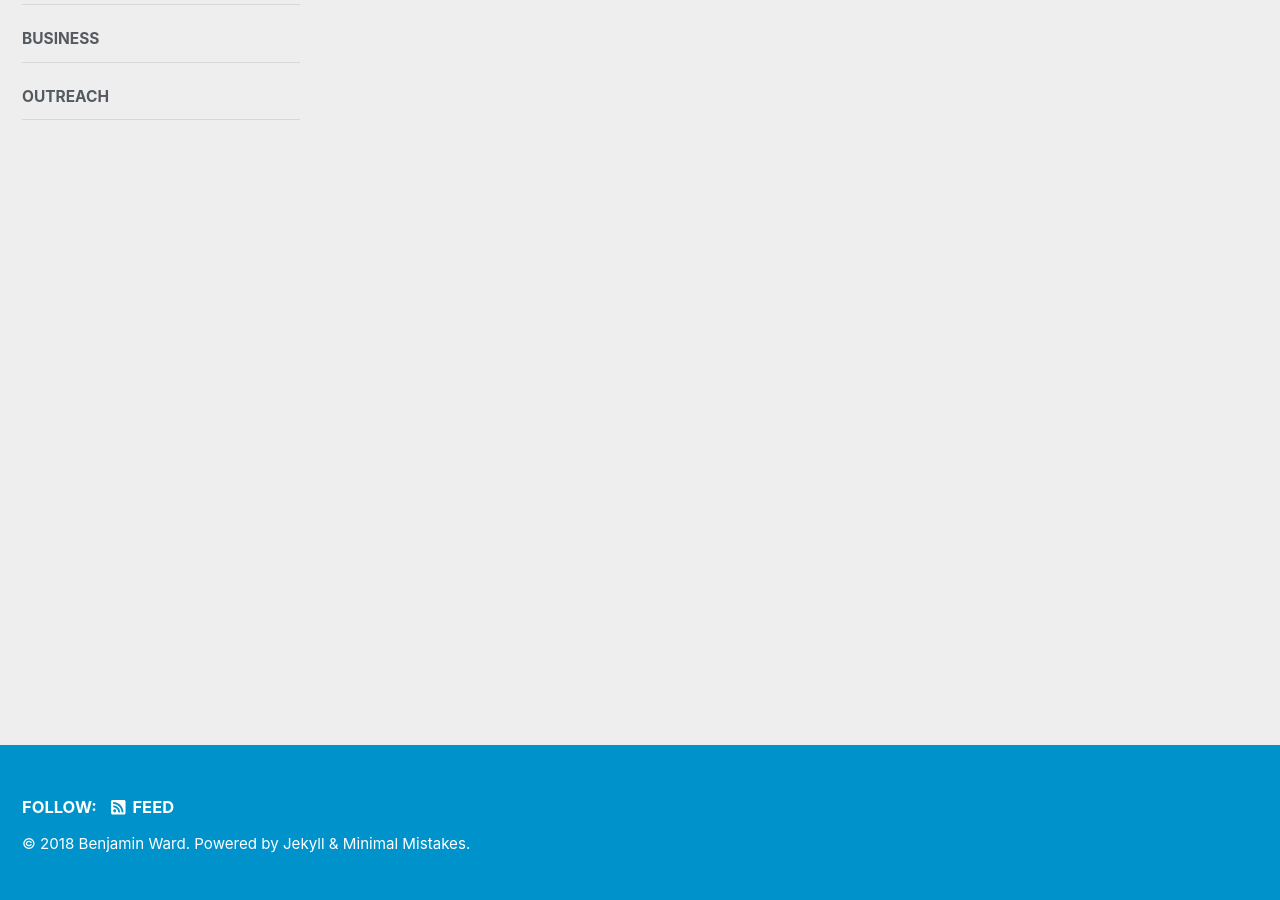
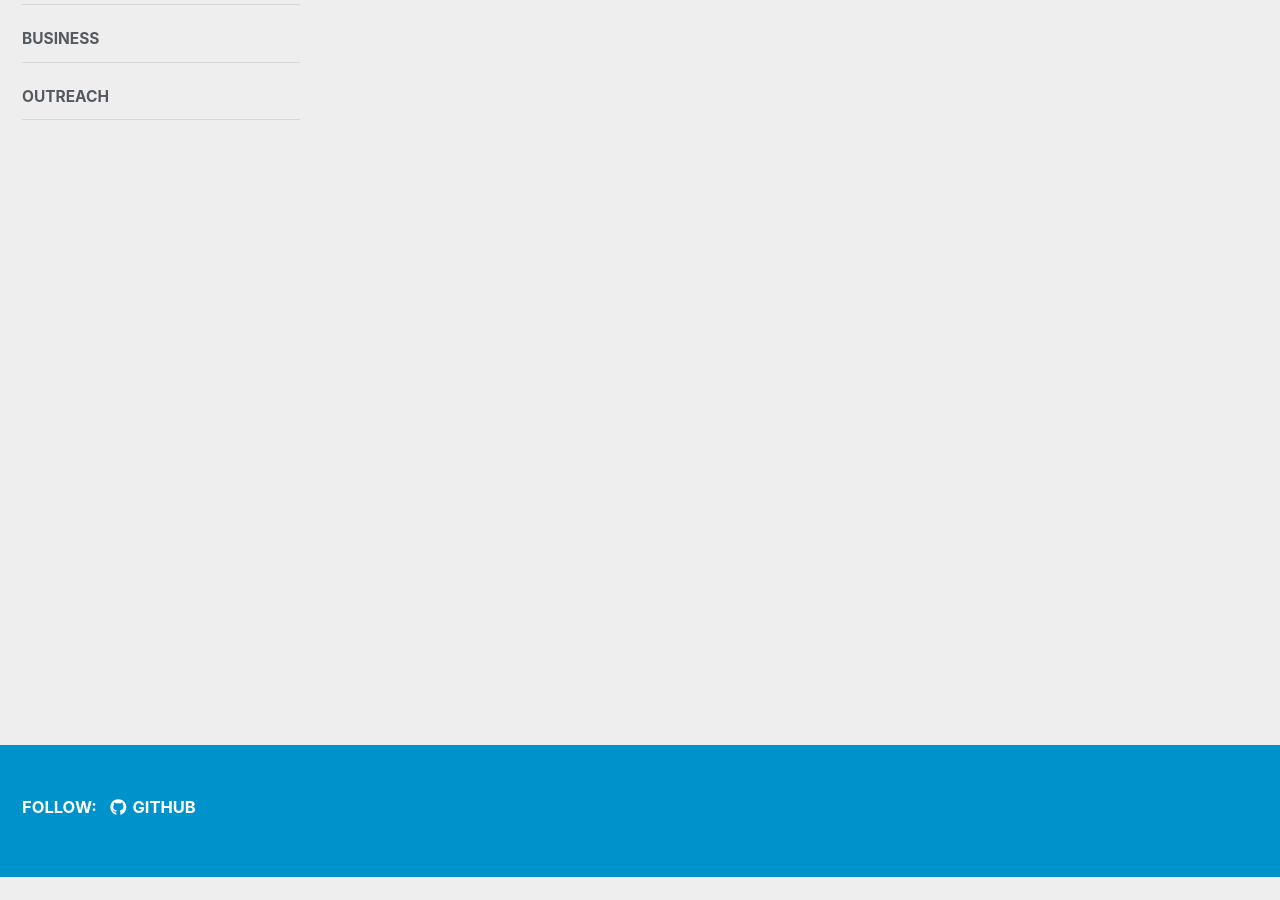
Before and after one commit to FRCDoneRight/FIRSTCompendium, a Jekyll site: the page built from index.html, in a window 1280 px wide and 900 px high, scrolled down 253 px. Built offline with Jekyll 4.4.1, drawn with Linux system fonts in a browser that asks for light colours; nearby versions of some CDN libraries; the list of posts is cut into pages by our own code; after the commit the page ends 1130 px from its top, so only the background shows below that.

Commit message:
Clean up references to template, add Github link to footer

```diff
--- a/_config.yml
+++ b/_config.yml
@@ -13,9 +13,9 @@ title                    : "FIRST Compendium"
 title_separator          : "-"
 name                     : "Benjamin Ward"
 description              : "FIRST Done Right."
-url                      : "https://frcdoneright.github.io" # the base hostname & protocol for your site e.g. "https://mmistakes.github.io"
+url                      : "https://frcdoneright.github.io" # the base hostname & protocol for your site
 baseurl                  : "/FIRSTCompendium" # the subpath of your site, e.g. "/blog"
-repository               : "WardBenjamin/FIRSTCompendium" # GitHub username/repo-name e.g. "mmistakes/minimal-mistakes"
+repository               : "WardBenjamin/FIRSTCompendium" # GitHub username/repo-name
 teaser                   : # path of fallback teaser image, e.g. "/assets/images/500x300.png"
 # breadcrumbs            : false # true, false (default)
 words_per_minute         : 200
@@ -76,8 +76,8 @@ analytics:
 author:
   name             : "Benjamin Ward"
   avatar           : # path of avatar image, e.g. "/assets/images/bio-photo.jpg"
-  bio              : "I am an amazing person."
-  location         : "Somewhere"
+  bio              : "FRC and FTC alumni and mentor."
+  location         :
   email            :
   uri              :
   home             : # null (default), "absolute or relative url to link to author home"
@@ -87,7 +87,7 @@ author:
   flickr           :
   facebook         :
   foursquare       :
-  github           :
+  github           : "FRCDoneRight"
   gitlab           :
   google_plus      :
   keybase          :
@@ -249,4 +249,4 @@ defaults:
       layout: single
       author_profile: false
       sidebar:
-        nav: nav_sidebar
+        nav: main
--- a/_includes/footer.html
+++ b/_includes/footer.html
@@ -12,14 +12,7 @@
     {% if site.author.github %}
       <li><a href="https://github.com/{{ site.author.github }}"><i class="fab fa-fw fa-github" aria-hidden="true"></i> GitHub</a></li>
     {% endif %}
-    {% if site.author.gitlab %}
-      <li><a href="https://gitlab.com/{{ site.author.gitlab }}"><i class="fab fa-fw fa-gitlab" aria-hidden="true"></i> Gitlab</a></li>
-    {% endif %}
-    {% if site.author.bitbucket %}
-      <li><a href="https://bitbucket.org/{{ site.author.bitbucket }}"><i class="fab fa-fw fa-bitbucket" aria-hidden="true"></i> Bitbucket</a></li>
-    {% endif %}
-    <li><a href="{% if site.atom_feed.path %}{{ site.atom_feed.path }}{% else %}{{ '/feed.xml' | absolute_url }}{% endif %}"><i class="fas fa-fw fa-rss-square" aria-hidden="true"></i> {{ site.data.ui-text[site.locale].feed_label | default: "Feed" }}</a></li>
-  </ul>
+</ul>
 </div>
 
-<div class="page__footer-copyright">&copy; {{ site.time | date: '%Y' }} {{ site.name | default: site.title }}. {{ site.data.ui-text[site.locale].powered_by | default: "Powered by" }} <a href="https://jekyllrb.com" rel="nofollow">Jekyll</a> &amp; <a href="https://mademistakes.com/work/minimal-mistakes-jekyll-theme/" rel="nofollow">Minimal Mistakes</a>.</div>
+<!-- <div class="page__footer-copyright">&copy; {{ site.time | date: '%Y' }} {{ site.name | default: site.title }}. {{ site.data.ui-text[site.locale].powered_by | default: "Powered by" }} <a href="https://jekyllrb.com" rel="nofollow">Jekyll</a> &amp; <a href="https://mademistakes.com/work/minimal-mistakes-jekyll-theme/" rel="nofollow">Minimal Mistakes</a>.</div> -->
```
Also changed, not shown: README.md (deleted).
